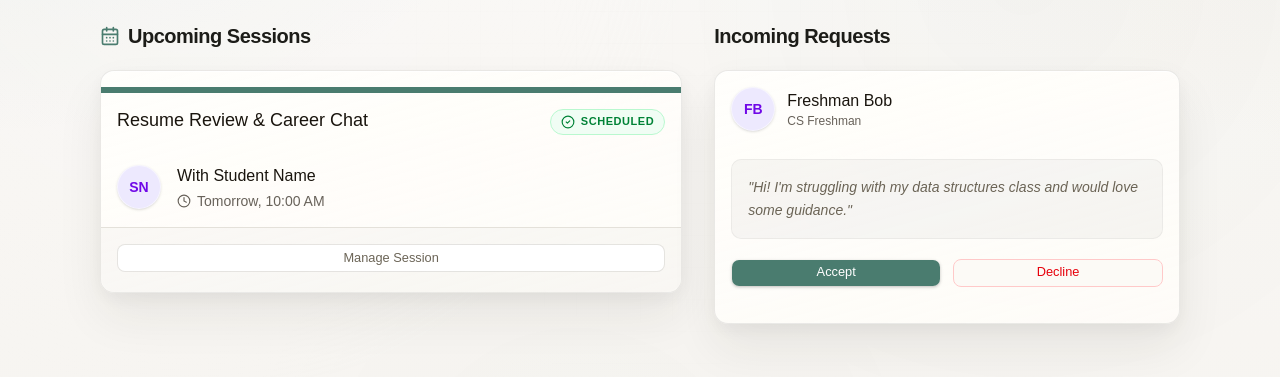
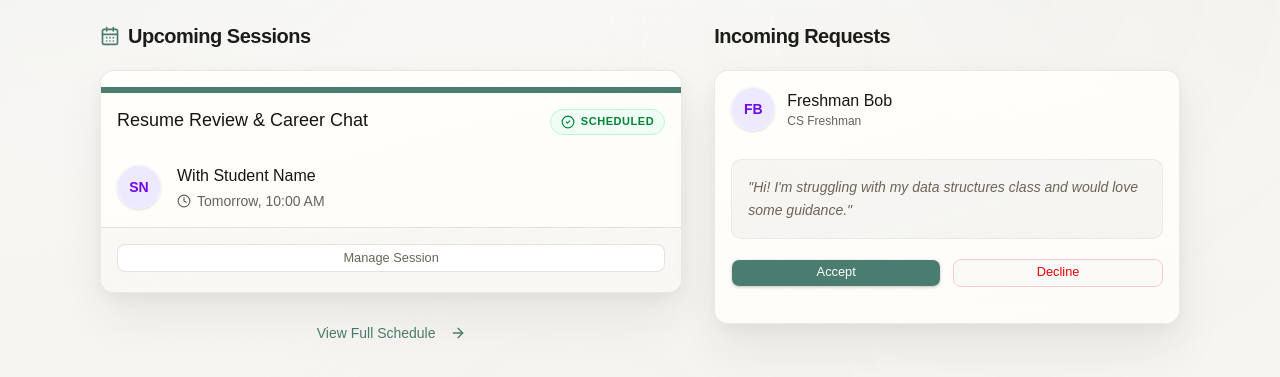
Before and after one commit to bounswe/bounswe2026group5, a React (Vite) app in the folder web/: page /login in a window 1280 px wide. Both pictures are taken after a click on the button "Bypass Login (UI Demo Mode)". Shown: the part 181-558 px from the top of the page. Built offline with nearby package versions, Linux system fonts and the light colour scheme.

Commit message:
fix: view full schedule button not showing up

```diff
--- a/web/src/routes/_authorized/dashboard.tsx
+++ b/web/src/routes/_authorized/dashboard.tsx
@@ -134,13 +134,11 @@ function MenteeDashboardView() {
               </Card>
             ))}
 
-            {MOCK_SESSIONS.length > 3 && (
-              <Link to="/schedule" search={{ mode: 'mentee' }} className="block mt-2">
+            <Link to="/schedule" search={{ mode: 'mentee' }} className="block mt-2">
               <Button variant="ghost" className="w-full text-accent hover:bg-accent/10">
                 View Full Schedule <ArrowRight className="w-4 h-4 ml-2" />
               </Button>
             </Link>
-            )}
           </div>
         </section>
       </div>
@@ -239,13 +237,12 @@ function MentorDashboardView() {
               </Card>
             ))}
 
-            {MOCK_SESSIONS.length > 3 && (
-              <Link to="/schedule" search={{ mode: 'mentor' }} className="block mt-2">
+            <Link to="/schedule" search={{ mode: 'mentor' }} className="block mt-2">
               <Button variant="ghost" className="w-full text-accent hover:bg-accent/10">
                 View Full Schedule <ArrowRight className="w-4 h-4 ml-2" />
               </Button>
             </Link>
-            )}
+
           </div>
         </section>
       </div>
```
